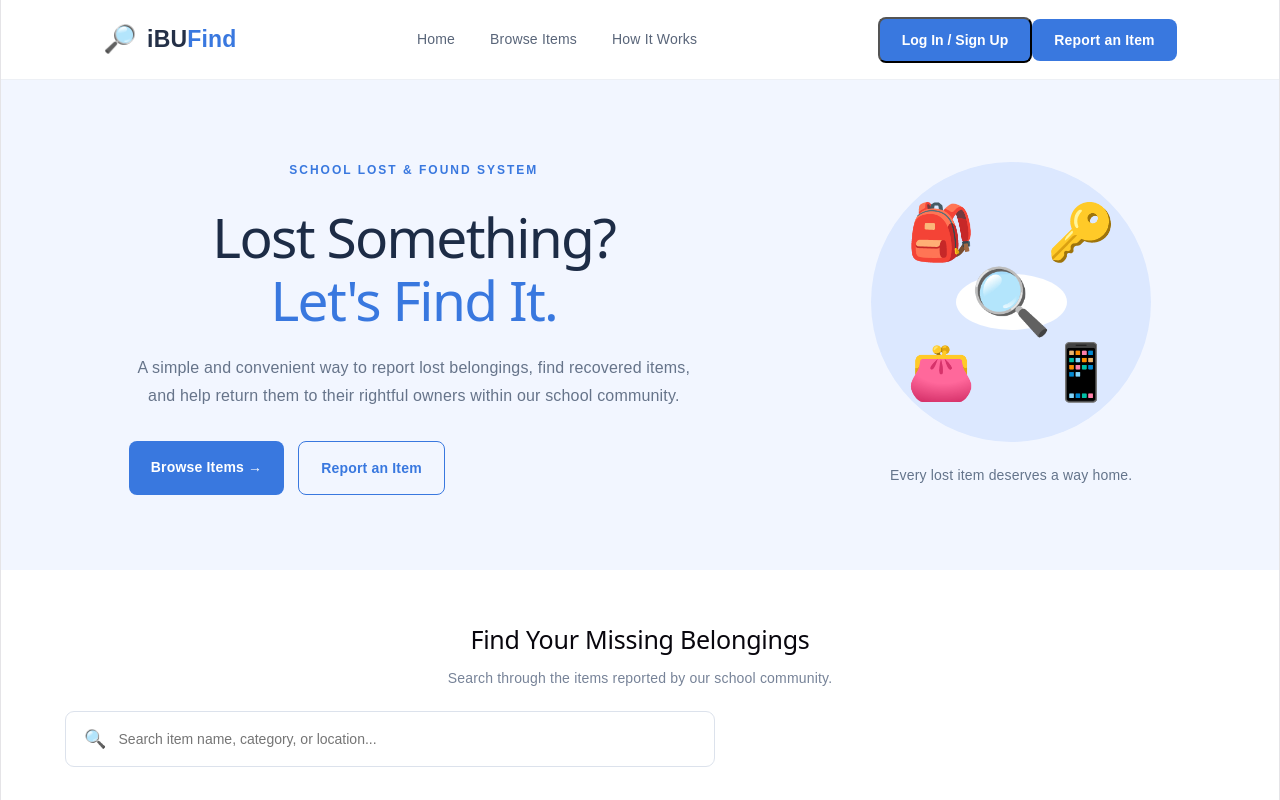
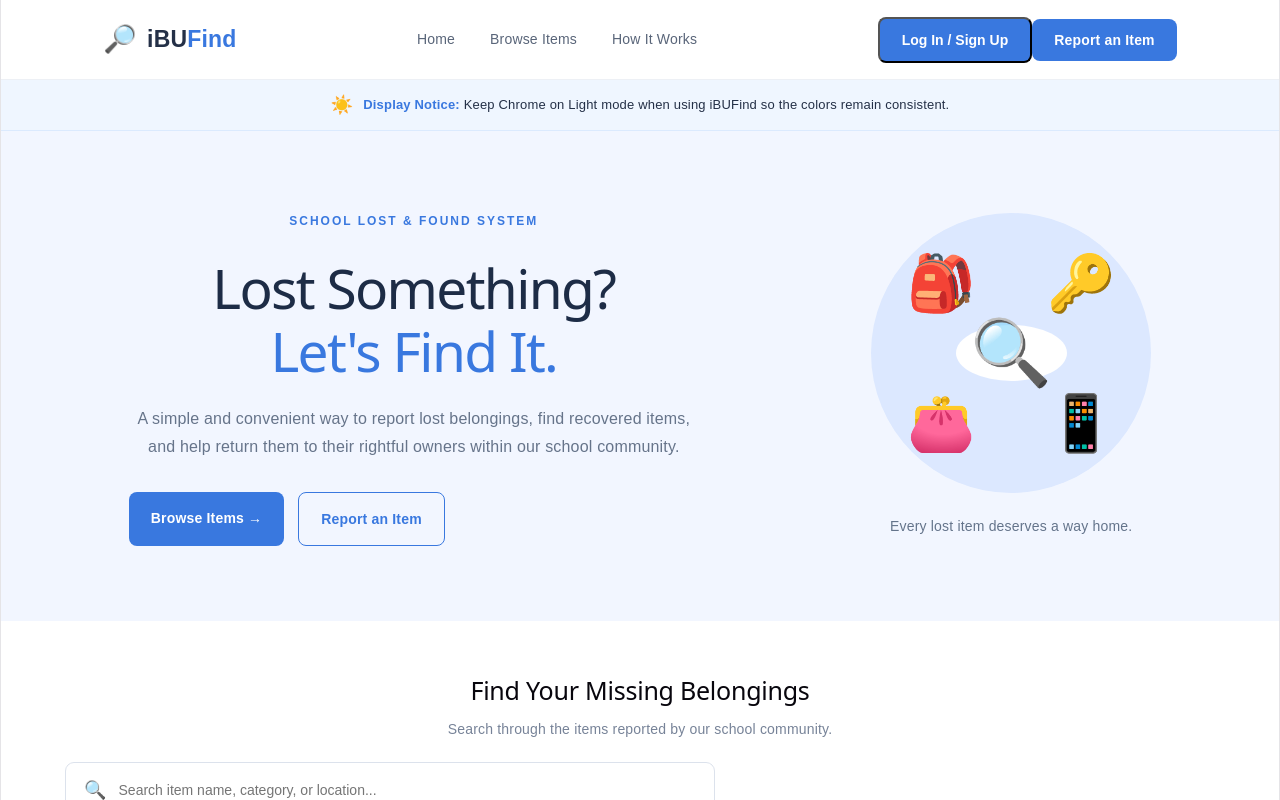
Before and after one commit to buenlabradamielpaula-netizen/iBUFind, a React (Vite) app: page / in a window 1280 px wide. Shown: the top 800 px of the page. Built offline with nearby package versions, Linux system fonts and the light colour scheme; no server answers; the database is empty.

Commit message:
Add Chrome light mode notice

```diff
--- a/src/App.css
+++ b/src/App.css
@@ -1258,3 +1258,39 @@ body,
   color: #65676b;
   padding: 20px 0;
 }
+/* Chrome Light Mode Notice */
+.chrome-notice {
+  display: flex;
+  align-items: center;
+  justify-content: center;
+  gap: 10px;
+  width: 100%;
+  padding: 12px 20px;
+  background: #eff6ff;
+  border-bottom: 1px solid #dbeafe;
+  color: #243047;
+  text-align: center;
+  font-size: 13px;
+}
+
+.chrome-notice p {
+  margin: 0;
+  line-height: 1.5;
+  color: #243047;
+}
+
+.chrome-notice strong {
+  color: #3978df;
+}
+
+.notice-icon {
+  font-size: 18px;
+  flex-shrink: 0;
+}
+
+@media (max-width: 600px) {
+  .chrome-notice {
+    padding: 10px 14px;
+    font-size: 12px;
+  }
+}
--- a/src/App.jsx
+++ b/src/App.jsx
@@ -348,6 +348,15 @@ return (
   </a>
 </div>
       </header>
+
+      {/* Chrome Light Mode Notice */}
+<div className="chrome-notice">
+  <span className="notice-icon">☀️</span>
+  <p>
+    <strong>Display Notice:</strong> Keep Chrome on Light mode when using
+    iBUFind so the colors remain consistent.
+  </p>
+</div>
 
       {/* Hero Section */}
       <section className="hero">
```
